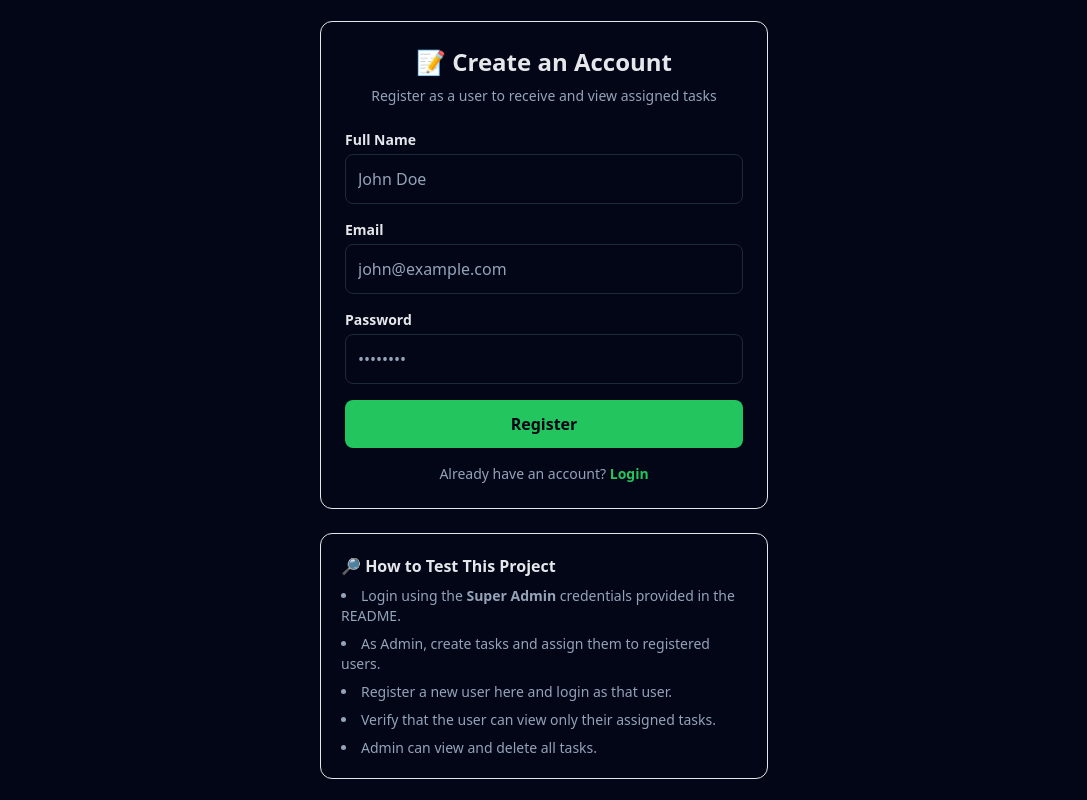
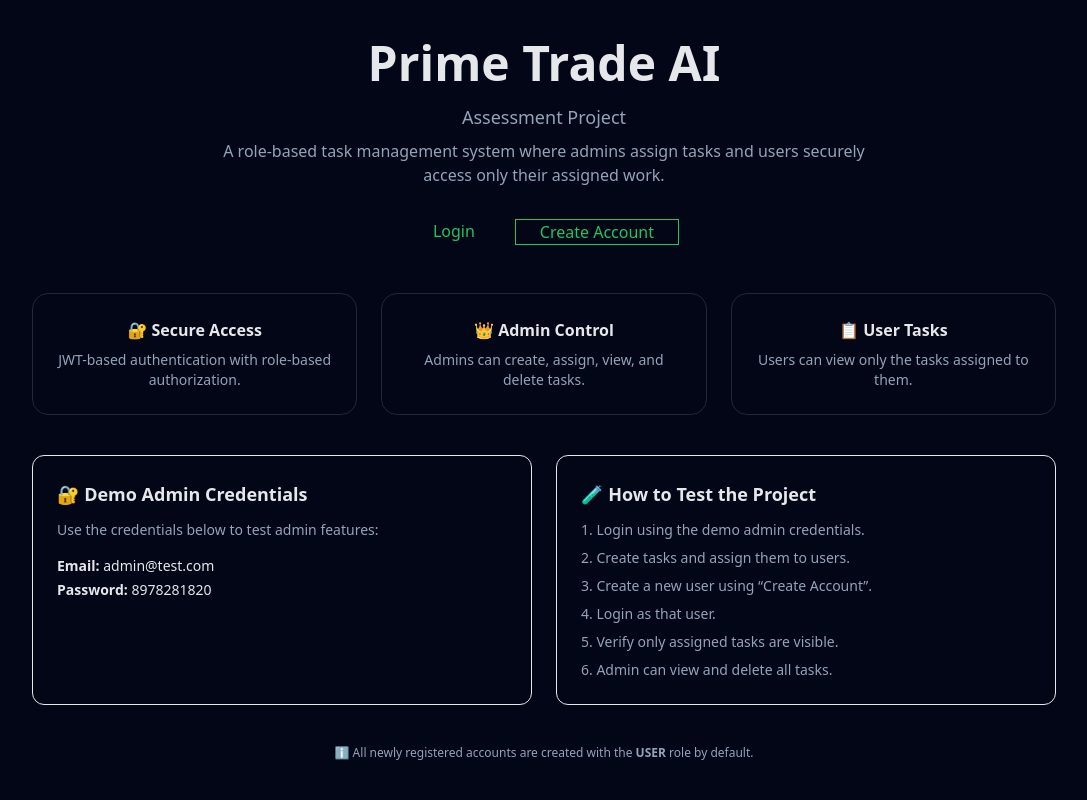
Before and after one commit to anilKumar-9/prime-trade-ai-assignment, a React (Vite) app in the folder frontend/: page / in a window 1280 px wide. Shown: the whole page, without its empty margins (96-1183 px from the left). Built offline with nearby package versions, Linux system fonts and the light colour scheme; no server answers.

Commit message:
add home page

```diff
--- a/frontend/src/pages/Home.jsx
+++ b/frontend/src/pages/Home.jsx
@@ -1,145 +1,104 @@
-import { useState } from "react";
-import { useNavigate, Link } from "react-router-dom";
-import api from "../api/axios";
+import { Link } from "react-router-dom";
 
-export default function Register() {
-  const navigate = useNavigate();
+export default function Home() {
+  return (
+    <div className="min-h-screen bg-bg flex items-center justify-center px-6">
+      <div className="max-w-5xl w-full">
+        {/* Hero Section */}
+        <div className="text-center mb-12">
+          <h1 className="text-4xl md:text-5xl font-extrabold text-accent mb-4">
+            Prime Trade AI
+          </h1>
 
-  const [form, setForm] = useState({
-    name: "",
-    email: "",
-    password: "",
-  });
+          <p className="text-lg text-muted mb-2">Assessment Project</p>
 
-  const [error, setError] = useState("");
-  const [loading, setLoading] = useState(false);
-
-  const handleChange = (e) => {
-    setForm({ ...form, [e.target.name]: e.target.value });
-  };
-
-  const handleSubmit = async (e) => {
-    e.preventDefault();
-    setError("");
-    setLoading(true);
-
-    try {
-      await api.post("/auth/register", form);
-      navigate("/login");
-    } catch (err) {
-      setError(err.response?.data?.message || "Registration failed");
-    } finally {
-      setLoading(false);
-    }
-  };
-
-  return (
-    <div className="min-h-screen flex items-center justify-center bg-bg px-6">
-      <div className="w-full max-w-md">
-        {/* 🔐 Register Card */}
-        <form
-          onSubmit={handleSubmit}
-          className="bg-card border border-border rounded-xl p-6"
-        >
-          <h2 className="text-2xl font-bold text-center mb-2">
-            📝 Create an Account
-          </h2>
-
-          <p className="text-sm text-muted text-center mb-6">
-            Register as a user to receive and view assigned tasks
+          <p className="text-muted max-w-2xl mx-auto">
+            A role-based task management system where admins assign tasks and
+            users securely access only their assigned work.
           </p>
 
-          {error && <p className="error-box mb-4">{error}</p>}
+          {/* Actions */}
+          <div className="flex justify-center gap-4 mt-8">
+            <Link to="/login" className="btn btn-primary px-6">
+              Login
+            </Link>
 
-          <div className="space-y-4">
-            {/* Name */}
-            <div>
-              <label className="block text-sm font-semibold mb-1">
-                Full Name
-              </label>
-              <input
-                name="name"
-                value={form.name}
-                onChange={handleChange}
-                placeholder="John Doe"
-                className="input w-full"
-                required
-              />
-            </div>
+            <Link to="/register" className="btn border border-border px-6">
+              Create Account
+            </Link>
+          </div>
+        </div>
 
-            {/* Email */}
-            <div>
-              <label className="block text-sm font-semibold mb-1">
-                Email
-              </label>
-              <input
-                name="email"
-                type="email"
-                value={form.email}
-                onChange={handleChange}
-                placeholder="john@example.com"
-                className="input w-full"
-                required
-              />
-            </div>
-
-            {/* Password */}
-            <div>
-              <label className="block text-sm font-semibold mb-1">
-                Password
-              </label>
-              <input
-                name="password"
-                type="password"
-                value={form.password}
-                onChange={handleChange}
-                placeholder="••••••••"
-                className="input w-full"
-                required
-              />
-            </div>
-
-            {/* Submit */}
-            <button
-              type="submit"
-              disabled={loading}
-              className="btn btn-primary w-full"
-            >
-              {loading ? "Creating account..." : "Register"}
-            </button>
+        {/* Feature Highlights */}
+        <div className="grid md:grid-cols-3 gap-6 mb-10">
+          <div className="card text-center">
+            <h3 className="font-semibold mb-2">🔐 Secure Access</h3>
+            <p className="text-sm text-muted">
+              JWT-based authentication with role-based authorization.
+            </p>
           </div>
 
-          <p className="text-sm text-muted text-center mt-4">
-            Already have an account?{" "}
-            <Link to="/login" className="text-accent font-semibold">
-              Login
-            </Link>
-          </p>
-        </form>
+          <div className="card text-center">
+            <h3 className="font-semibold mb-2">👑 Admin Control</h3>
+            <p className="text-sm text-muted">
+              Admins can create, assign, view, and delete tasks.
+            </p>
+          </div>
 
-        {/* 📘 Demo Instructions */}
-        <div className="mt-6 bg-card border border-border rounded-xl p-5">
-          <h3 className="font-semibold mb-2">🔎 How to Test This Project</h3>
+          <div className="card text-center">
+            <h3 className="font-semibold mb-2">📋 User Tasks</h3>
+            <p className="text-sm text-muted">
+              Users can view only the tasks assigned to them.
+            </p>
+          </div>
+        </div>
 
-          <ul className="text-sm text-muted space-y-2 list-disc list-inside">
-            <li>
-              Login using the <b>Super Admin</b> credentials provided in the
-              README.
-            </li>
-            <li>
-              As Admin, create tasks and assign them to registered users.
-            </li>
-            <li>
-              Register a new user here and login as that user.
-            </li>
-            <li>
-              Verify that the user can view only their assigned tasks.
-            </li>
-            <li>
-              Admin can view and delete all tasks.
-            </li>
-          </ul>
+        {/* Demo Section */}
+        <div className="grid md:grid-cols-2 gap-6">
+          {/* Demo Credentials */}
+          <div className="bg-card border border-border rounded-xl p-6">
+            <h2 className="text-lg font-semibold mb-3">
+              🔐 Demo Admin Credentials
+            </h2>
+
+            <p className="text-sm text-muted mb-4">
+              Use the credentials below to test admin features:
+            </p>
+
+            <div className="text-sm space-y-1">
+              <p>
+                <span className="font-semibold">Email:</span>{" "}
+                <span className="text-accent">admin@test.com</span>
+              </p>
+              <p>
+                <span className="font-semibold">Password:</span>{" "}
+                <span className="text-accent">8978281820</span>
+              </p>
+            </div>
+          </div>
+
+          {/* Demo Steps */}
+          <div className="bg-card border border-border rounded-xl p-6">
+            <h2 className="text-lg font-semibold mb-3">
+              🧪 How to Test the Project
+            </h2>
+
+            <ol className="list-decimal list-inside text-sm text-muted space-y-2">
+              <li>Login using the demo admin credentials.</li>
+              <li>Create tasks and assign them to users.</li>
+              <li>Create a new user using “Create Account”.</li>
+              <li>Login as that user.</li>
+              <li>Verify only assigned tasks are visible.</li>
+              <li>Admin can view and delete all tasks.</li>
+            </ol>
+          </div>
         </div>
+
+        {/* Footer Note */}
+        <p className="text-xs text-muted text-center mt-10">
+          ℹ️ All newly registered accounts are created with the <b>USER</b> role
+          by default.
+        </p>
       </div>
     </div>
   );
--- a/frontend/src/pages/Register.jsx
+++ b/frontend/src/pages/Register.jsx
@@ -54,7 +54,7 @@ export default function Register() {
           <h2 className="text-xl font-bold text-center mb-2">Create Account</h2>
 
           <p className="text-sm text-muted text-center mb-6">
-            Sign up as a user to receive tasks from the admin
+            Sign up as a user to receive tasks assigned by the admin
           </p>
 
           {error && <p className="error-box mb-4">{error}</p>}
```
